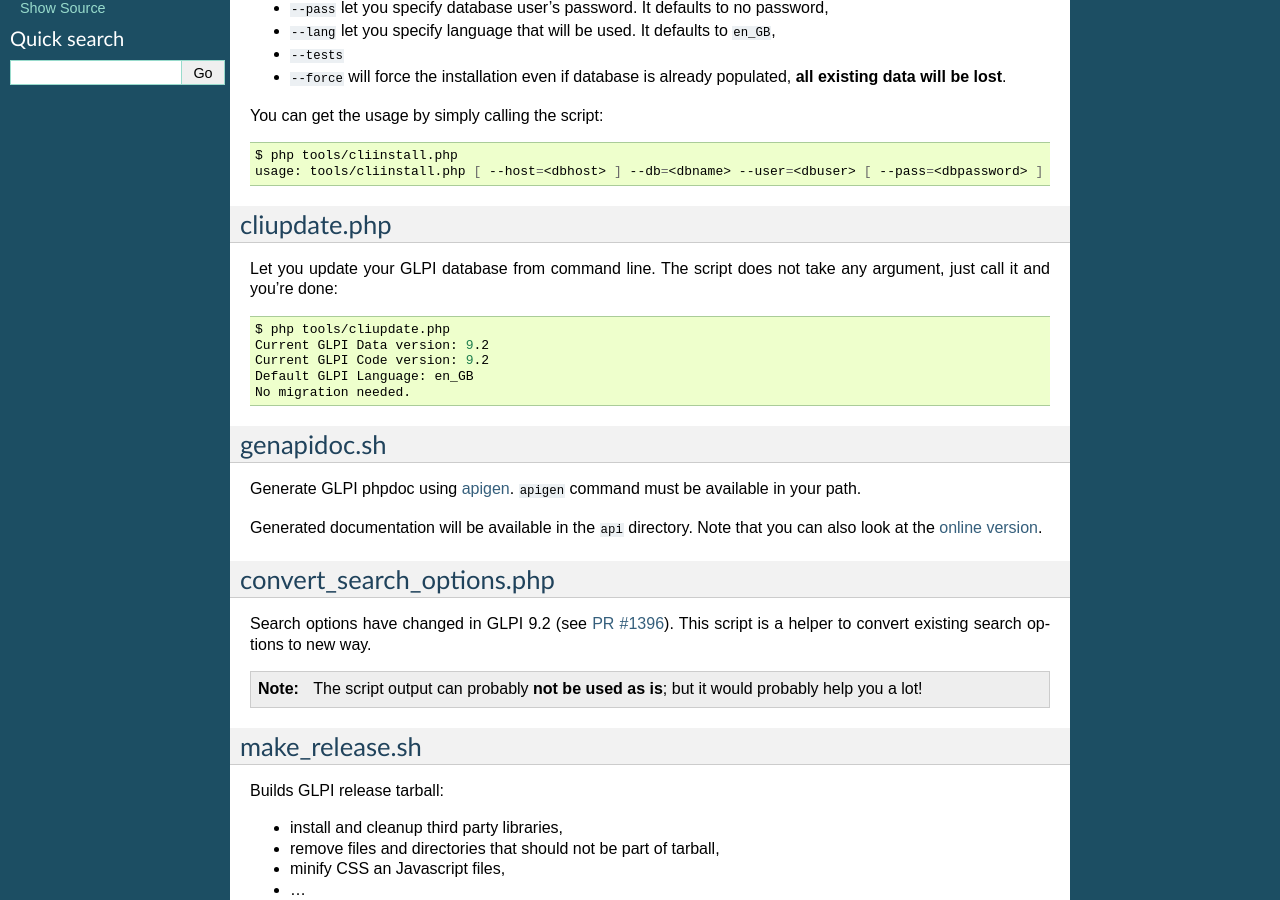
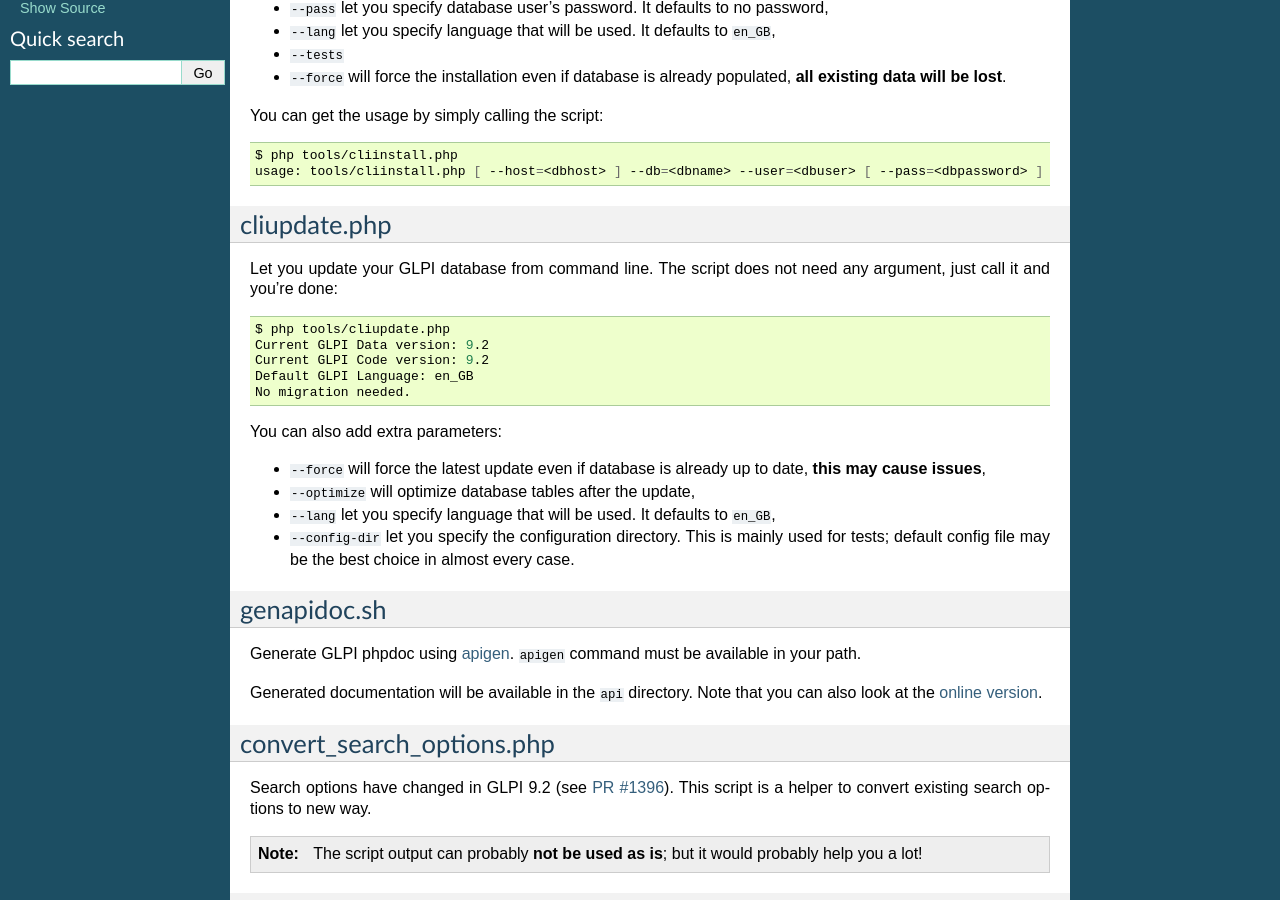
Before and after one commit to glpi-project/docdev, a Sphinx documentation site: the page built from source/devapi/tools.rst, in a window 1280 px wide and 900 px high, scrolled down 480 px. Built offline with Sphinx 7.4.7, drawn with Linux system fonts in a browser that asks for light colours.

Commit message:
cliupdate has been upgraded

```diff
--- a/source/devapi/tools.rst
+++ b/source/devapi/tools.rst
@@ -36,7 +36,7 @@
 cliupdate.php
 -------------
 
-Let you update your GLPI database from command line. The script does not take any argument, just call it and you're done:
+Let you update your GLPI database from command line. The script does not need any argument, just call it and you're done:
 
 .. code-block:: bash
 
@@ -45,6 +45,13 @@
    Current GLPI Code version: 9.2
    Default GLPI Language: en_GB
    No migration needed.
+
+You can also add extra parameters:
+
+* ``--force`` will force the latest update even if database is already up to date, **this may cause issues**,
+* ``--optimize`` will optimize database tables after the update,
+* ``--lang`` let you specify language that will be used. It defaults to ``en_GB``,
+* ``--config-dir`` let you specify the configuration directory. This is mainly used for tests; default config file may be the best choice in almost every case.
 
 genapidoc.sh
 ------------
```
